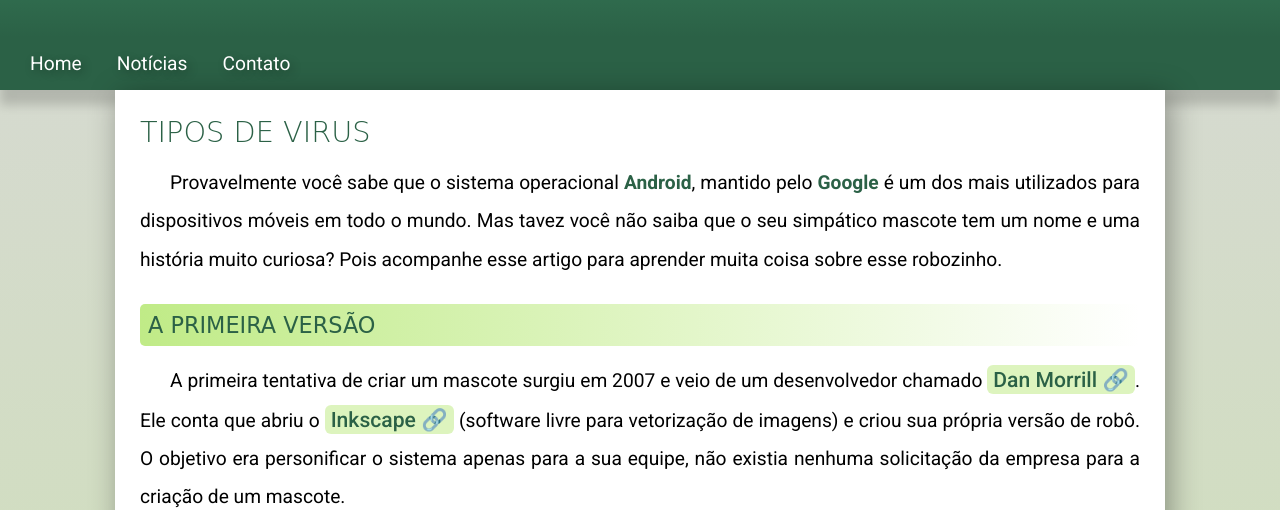
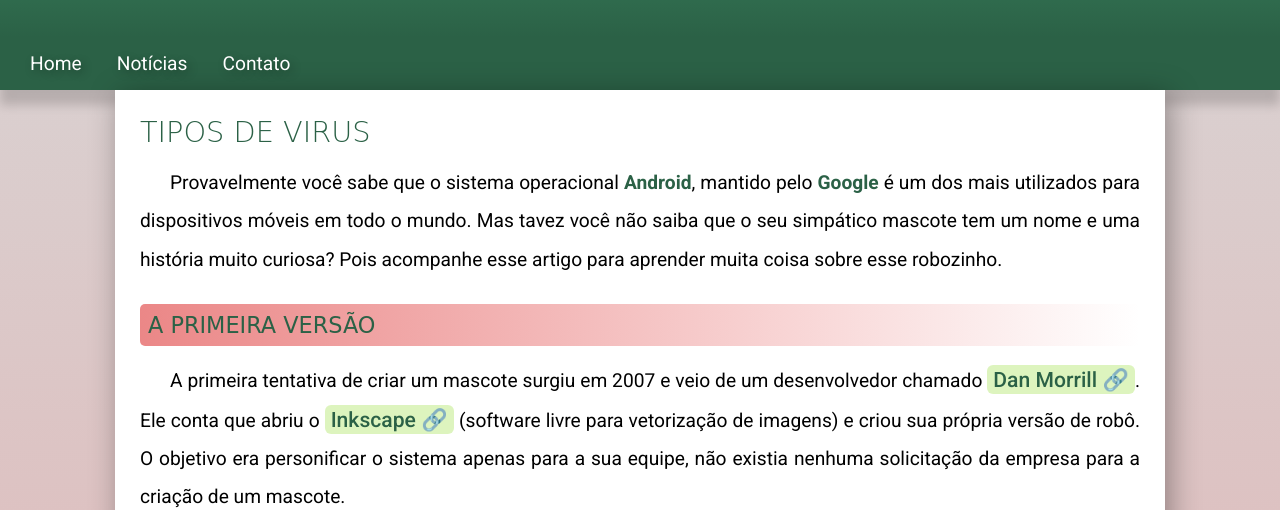
Before and after one commit to Aleffy-Discente/Projeto-Integrador, a plain HTML site: page index.html in a window 1280 px wide. Shown: the part 193-703 px from the top of the page. Drawn offline with Linux system fonts and the light colour scheme; a web font is replaced by a local one.

Commit message:
Update style.css

```diff
--- a/style.css
+++ b/style.css
@@ -14,14 +14,14 @@
 
 :root{
     --cor0: #D3F7DF;
-    --cor1: #63E0A2;
+    --cor1: #ff0202;
     --cor2: #38805c;
     --cor3: #5C6661;
     --cor4: #2B6146;
     --cor5: #a3c63a71;
     --cor6: #5F664A;
     --cor7: #bff5d1;
-    --cor8: #c0eb87;
+    --cor8: #eb8787;
     --cor9: #c0eb8779;
     --cor10: #459c71;
     --cor11: #39D477;
```
